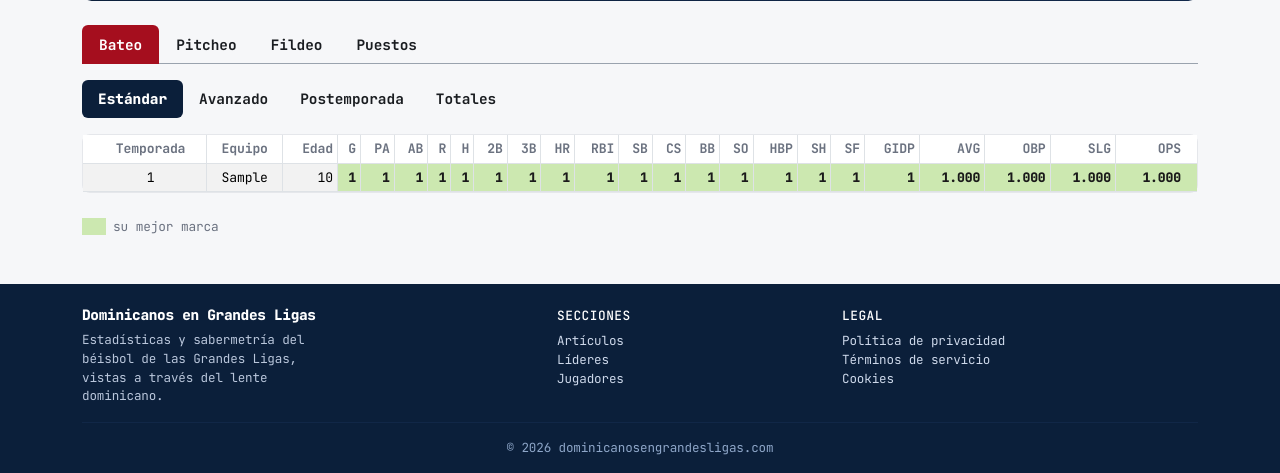
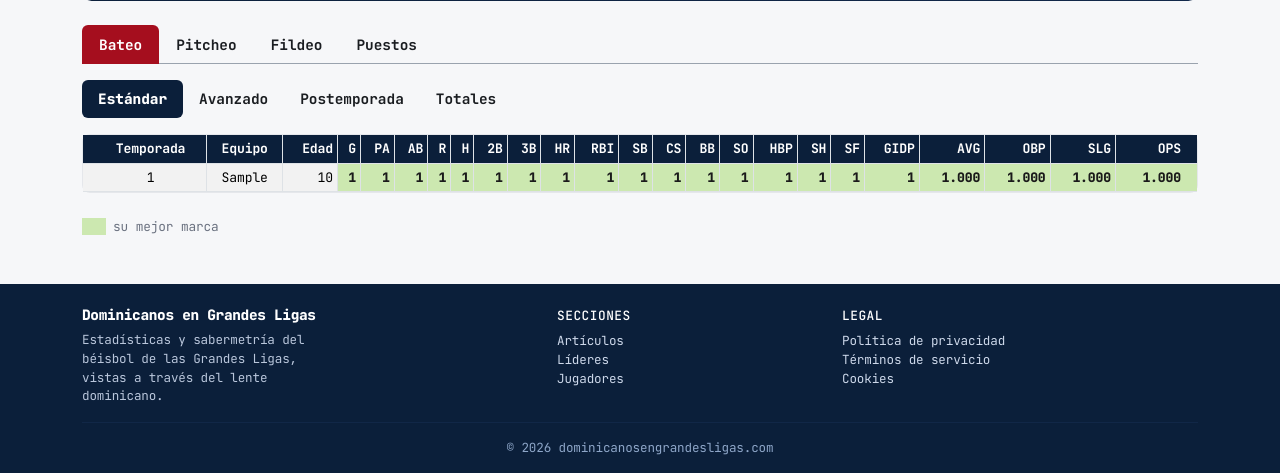
Before and after one commit to albertop/dglweb, a Django app: a page that uses templates/base.html in a window 1280 px wide. Shown: the part 212-685 px from the top of the page. Run offline with Django 5.2, Linux system fonts and the light colour scheme; tables that the repository leaves empty hold one stand-in row (values such as "Sample post").

Commit message:
style: los encabezados de tabla van en el azul del header, con tinta blanca
En una tabla de veinte columnas y veinte filas el encabezado es la única
referencia de qué es cada número, y en gris sobre blanco se perdía entre las
filas. En navy queda anclado y de paso repite el color que ya ordena la
página desde arriba.

Toca las tres superficies de una sola regla —perfil, Puestos y Líderes usan
`.dgl-stats-table`— así que el encabezado repetido de Puestos hereda en vez
de necesitar su propia definición: se le quita la que tenía y solo conserva
el `box-shadow: none` que necesita por vivir dentro del <tbody>.

El separador de columnas se aclara a blanco translúcido: el gris de Bootstrap
desaparecía sobre el navy.

cache-buster site.css v35 -> v36.

Co-Authored-By: Claude Opus 4.8 <noreply@anthropic.com>

```diff
--- a/static/css/site.css
+++ b/static/css/site.css
@@ -154,7 +154,14 @@ a.dgl-article-title:hover { color: var(--dgl-blue); text-decoration: none; }
 }
 .dgl-stats-table { font-family: "JetBrains Mono", ui-monospace, monospace; font-size: .82rem;
   font-variant-numeric: tabular-nums; }
-.dgl-stats-table th { color: var(--dgl-muted); font-weight: 700; }
+/* Encabezados en el azul del header y el footer: en una tabla larga son la única referencia de qué
+   es cada columna, y en gris sobre blanco se perdían entre las filas. El separador se aclara porque
+   el gris de Bootstrap desaparece sobre el navy. */
+.dgl-stats-table th {
+  background: var(--dgl-navy); color: #fff; font-weight: 700;
+  border-right-color: rgba(255, 255, 255, .18);
+}
+.dgl-stats-table thead th:last-child { border-right: 0; }
 /* Numbers right-aligned (tabular). The first column stays left because on the totals tables it is a
    label ("BOS (14 temporadas)", "Liga AL", "Ronda") that reads badly centred. */
 .dgl-stats-table th, .dgl-stats-table td { text-align: right; }
@@ -197,10 +204,7 @@ a.dgl-article-title:hover { color: var(--dgl-blue); text-decoration: none; }
 /* El encabezado de Puestos se repite en cada división, así que va dentro del <tbody> y hay que
    devolverle a mano lo que Bootstrap le da al <thead>: sin fondo propio se lo comía el rayado, y sin
    el color apagado competía con los datos en vez de rotularlos. */
-.dgl-stats-table tr.dgl-puestos-head > th {
-  background: var(--dgl-card); color: var(--dgl-muted); font-weight: 700; box-shadow: none;
-  border-bottom: var(--bs-border-width, 1px) solid var(--bs-border-color, #dee2e6);
-}
+.dgl-stats-table tr.dgl-puestos-head > th { box-shadow: none; }
 .dgl-stats-table td.dgl-div-band {
   background: var(--dgl-navy); color: #fff; font-weight: 700; text-transform: uppercase;
   letter-spacing: .06em; font-size: .74rem; box-shadow: none; border-right: 0; text-align: left;
--- a/templates/base.html
+++ b/templates/base.html
@@ -9,7 +9,7 @@
   <link rel="preconnect" href="https://fonts.gstatic.com" crossorigin>
   <link href="https://fonts.googleapis.com/css2?family=JetBrains+Mono:wght@400;500;700;800&family=Source+Serif+4:ital,opsz,wght@0,8..60,400;0,8..60,600;1,8..60,400&display=swap" rel="stylesheet">
   <link href="https://cdn.jsdelivr.net/npm/bootstrap@5.3.3/dist/css/bootstrap.min.css" rel="stylesheet">
-  <link href="{% static 'css/site.css' %}?v=35" rel="stylesheet">
+  <link href="{% static 'css/site.css' %}?v=36" rel="stylesheet">
   {% block extra_head %}{% endblock %}
 </head>
 <body>
```
